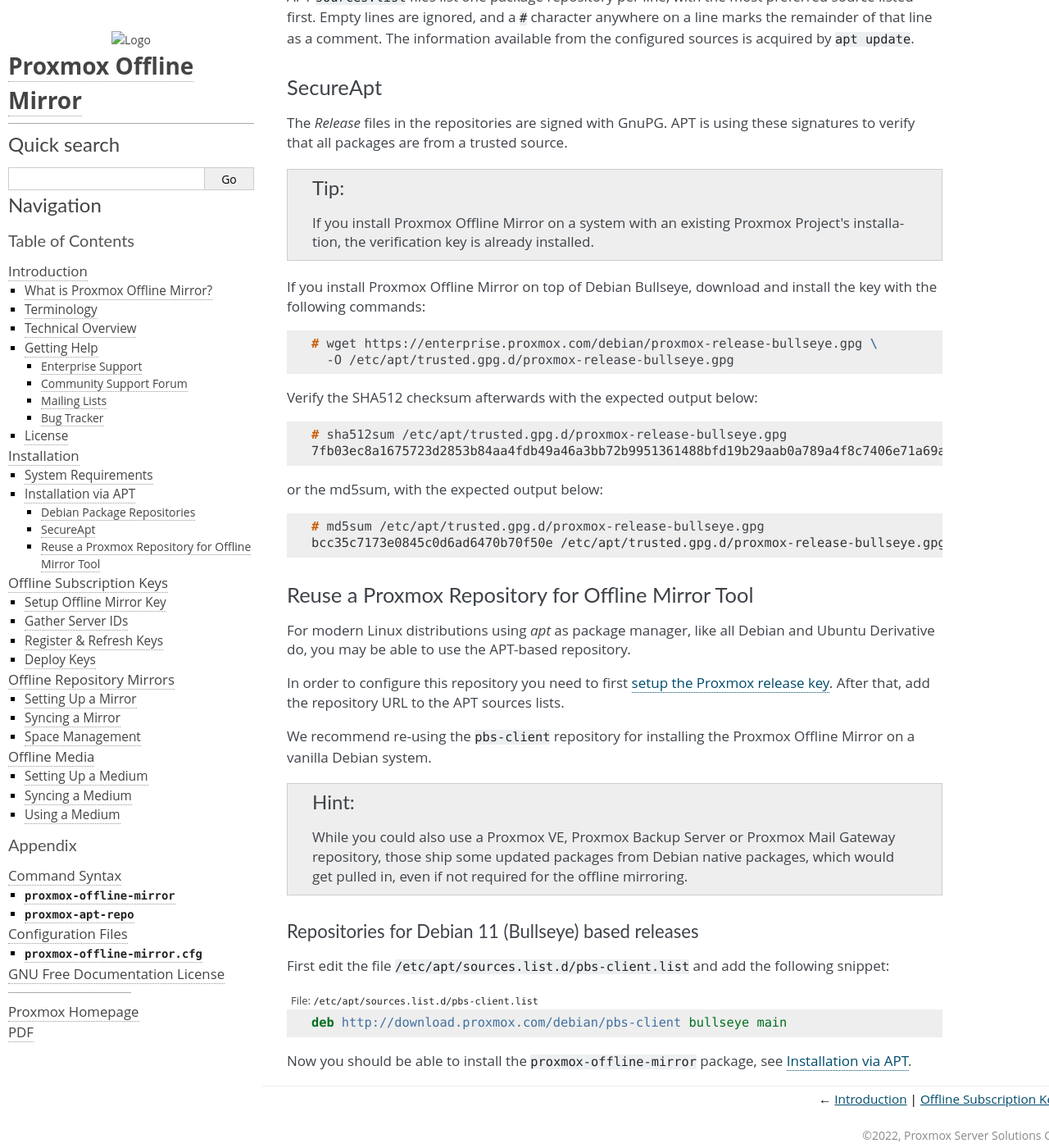
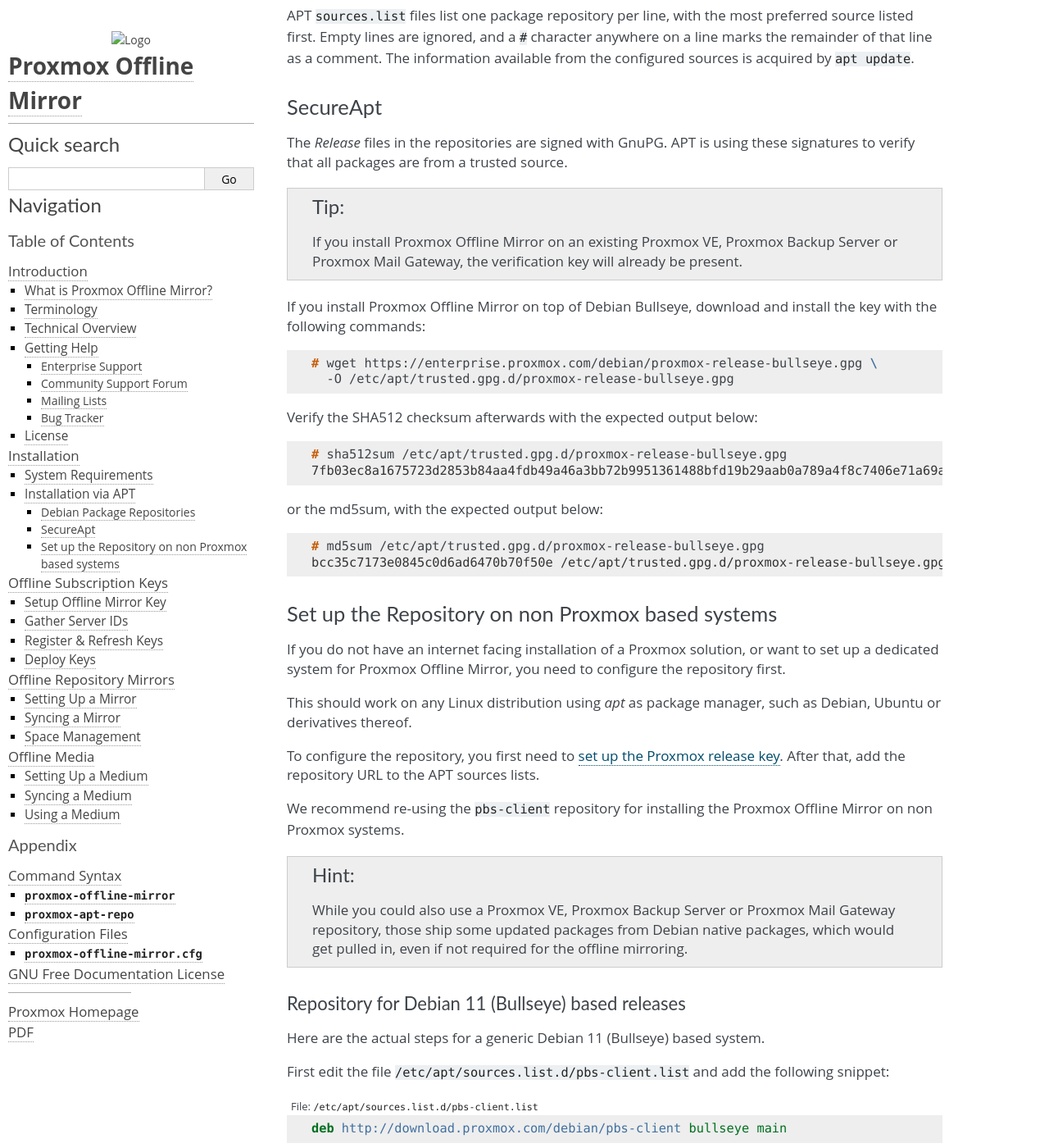
Before and after one commit to proxmox/proxmox-offline-mirror, a Sphinx documentation site: the page built from docs/installation.rst, in a window 1280 px wide and 1400 px high, scrolled down 844 px. Shown: the whole window at 82% size. Built offline with Sphinx 7.4.7, drawn with Linux system fonts in a browser that asks for light colours; some of the changed text lies outside the part shown.

Commit message:
docs: installation: improve read- and understandabilty
This patch contains the larger changes, such as splitting longer
sentences and rewording some parts.

The headline for "Reuse a Proxmox Repository for Offline Mirror Tool"
has been changed to "Set up the Repository on non Proxmox bases
systems". Sounds a bit nicer and we are in the Proxmox Offline Mirror
docs anyway.

Signed-off-by: Aaron Lauterer <a.lauterer@proxmox.com>

```diff
--- a/docs/installation.rst
+++ b/docs/installation.rst
@@ -32,8 +32,9 @@
      # apt update
      # apt install proxmox-offline-mirror
 
-If you do not have any Proxmox repository set up, see :ref:`package_repos_secure_apt` and
-:ref:`package_repositories_client_only_apt` for how to do so before using above commands.
+If you do not have any Proxmox VE, Proxmox Backup Server or Proxmox Mail Gateway repositories set
+up, see :ref:`package_repos_secure_apt` and :ref:`package_repositories_client_only_apt` for how to
+do so before using the commands above.
 
 Debian Package Repositories
 ^^^^^^^^^^^^^^^^^^^^^^^^^^^
@@ -55,8 +56,8 @@
 The `Release` files in the repositories are signed with GnuPG. APT is using these signatures to
 verify that all packages are from a trusted source.
 
-.. tip:: If you install Proxmox Offline Mirror on a system with an existing Proxmox Project's
-  installation, the verification key is already installed.
+.. tip:: If you install Proxmox Offline Mirror on an existing Proxmox VE, Proxmox Backup Server or
+   Proxmox Mail Gateway, the verification key will already be present.
 
 If you install Proxmox Offline Mirror on top of Debian Bullseye, download and install the key with
 the following commands:
@@ -82,25 +83,29 @@
 
 .. _package_repositories_client_only_apt:
 
-Reuse a Proxmox Repository for Offline Mirror Tool
+Set up the Repository on non Proxmox based systems
 ^^^^^^^^^^^^^^^^^^^^^^^^^^^^^^^^^^^^^^^^^^^^^^^^^^
 
-For modern Linux distributions using `apt` as package manager, like all Debian and Ubuntu Derivative
-do, you may be able to use the APT-based repository.
+If you do not have an internet facing installation of a Proxmox solution, or want to set up a
+dedicated system for Proxmox Offline Mirror, you need to configure the repository first.
 
-In order to configure this repository you need to first :ref:`setup the Proxmox release key
+This should work on any Linux distribution using `apt` as package manager, such as Debian, Ubuntu or
+derivatives thereof.
+
+To configure the repository, you first need to :ref:`set up the Proxmox release key
 <package_repos_secure_apt>`. After that, add the repository URL to the APT sources lists.
 
-We recommend re-using the ``pbs-client`` repository for installing the Proxmox Offline Mirror on a
-vanilla Debian system.
+We recommend re-using the ``pbs-client`` repository for installing the Proxmox Offline Mirror on non
+Proxmox systems.
 
 .. hint:: While you could also use a Proxmox VE, Proxmox Backup Server or Proxmox Mail Gateway
    repository, those ship some updated packages from Debian native packages, which would get pulled
    in, even if not required for the offline mirroring.
 
+Repository for Debian 11 (Bullseye) based releases
+~~~~~~~~~~~~~~~~~~~~~~~~~~~~~~~~~~~~~~~~~~~~~~~~~~
 
-Repositories for Debian 11 (Bullseye) based releases
-~~~~~~~~~~~~~~~~~~~~~~~~~~~~~~~~~~~~~~~~~~~~~~~~~~~~
+Here are the actual steps for a generic Debian 11 (Bullseye) based system.
 
 First edit the file ``/etc/apt/sources.list.d/pbs-client.list`` and add the following snippet:
 
```
Also changed, not shown: other parts of docs/installation.rst (+1 -1 lines).
